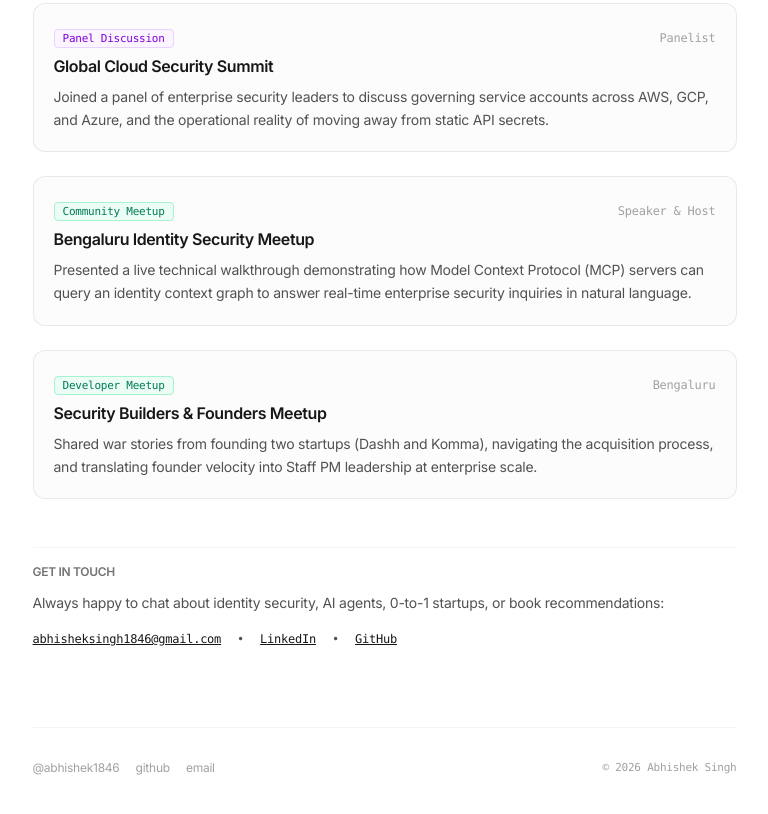
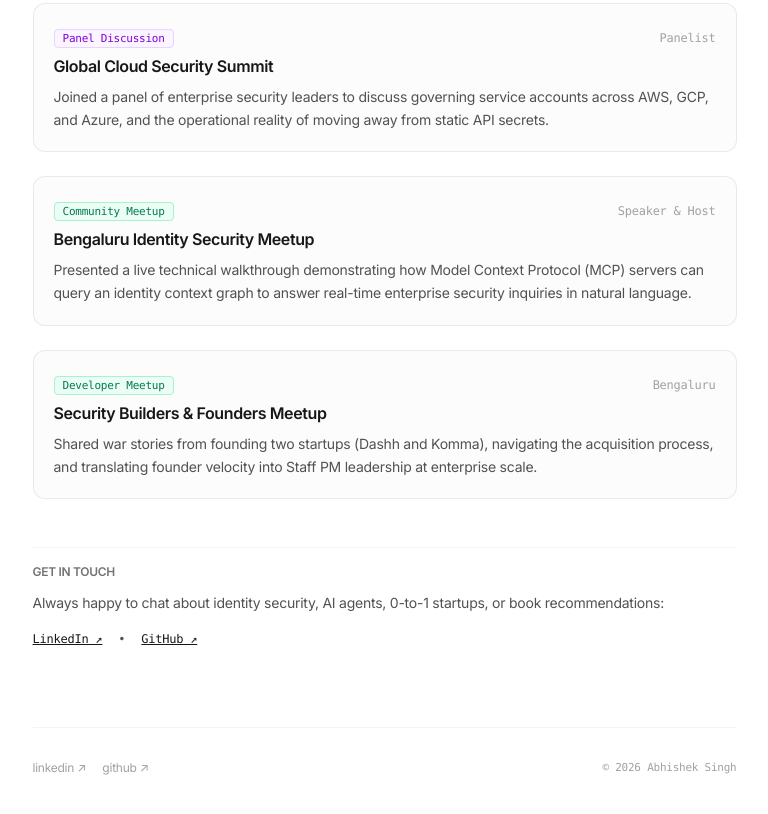
Before and after one commit to abhishek1846/abhishek1846.github.io, an Astro site: page /about in a window 1280 px wide. Shown: the part 1474-2288 px from the top of the page, without its empty margins (248-1016 px from the left). Built offline with nearby package versions, Linux system fonts and the light colour scheme; Astro itself is replaced by a stand-in of ours.

Commit message:
remove: eliminate all personal email references across the website

```diff
--- a/src/components/Footer.astro
+++ b/src/components/Footer.astro
@@ -1,8 +1,7 @@
 ---
 const links = [
-  { name: '@abhishek1846', url: 'https://linkedin.com/in/abhishek1846' },
+  { name: 'linkedin', url: 'https://linkedin.com/in/abhishek1846' },
   { name: 'github', url: 'https://github.com/abhisheksingh0196' },
-  { name: 'email', url: 'mailto:abhisheksingh1846@gmail.com' },
 ];
 ---
 
@@ -15,7 +14,7 @@ const links = [
         rel="noopener noreferrer"
         class="hover:text-neutral-900 dark:hover:text-neutral-100 transition-colors duration-200"
       >
-        {link.name}
+        {link.name} ↗
       </a>
     ))}
   </div>
--- a/src/pages/about.astro
+++ b/src/pages/about.astro
@@ -234,16 +234,12 @@ import Footer from '../components/Footer.astro';
         Always happy to chat about identity security, AI agents, 0-to-1 startups, or book recommendations:
       </p>
       <div class="flex items-center gap-4 text-xs font-mono pt-1">
-        <a href="mailto:abhisheksingh1846@gmail.com" class="text-neutral-900 dark:text-white underline hover:opacity-80">
-          abhisheksingh1846@gmail.com
-        </a>
-        <span>•</span>
         <a href="https://linkedin.com/in/abhishek1846" target="_blank" rel="noopener noreferrer" class="text-neutral-900 dark:text-white underline hover:opacity-80">
-          LinkedIn
+          LinkedIn ↗
         </a>
         <span>•</span>
         <a href="https://github.com/abhisheksingh0196" target="_blank" rel="noopener noreferrer" class="text-neutral-900 dark:text-white underline hover:opacity-80">
-          GitHub
+          GitHub ↗
         </a>
       </div>
     </section>
--- a/src/pages/writing/[...slug].astro
+++ b/src/pages/writing/[...slug].astro
@@ -76,9 +76,8 @@ const formatDate = (date: Date) => {
         Abhishek Singh is a Staff Product Manager leading Non-Human Identity and AI Agent Governance at Oleria, and a 2x former founder.
       </p>
       <p>
-        Questions, thoughts, or want to discuss? Reach out on
-        <a href="https://linkedin.com/in/abhishek1846" target="_blank" rel="noopener noreferrer" class="underline hover:text-black dark:hover:text-white">LinkedIn</a> or email me at
-        <a href="mailto:abhisheksingh1846@gmail.com" class="underline hover:text-black dark:hover:text-white">abhisheksingh1846@gmail.com</a>.
+        Questions, thoughts, or want to discuss? Connect on
+        <a href="https://linkedin.com/in/abhishek1846" target="_blank" rel="noopener noreferrer" class="underline hover:text-black dark:hover:text-white">LinkedIn</a>.
       </p>
     </div>
   </main>
```
